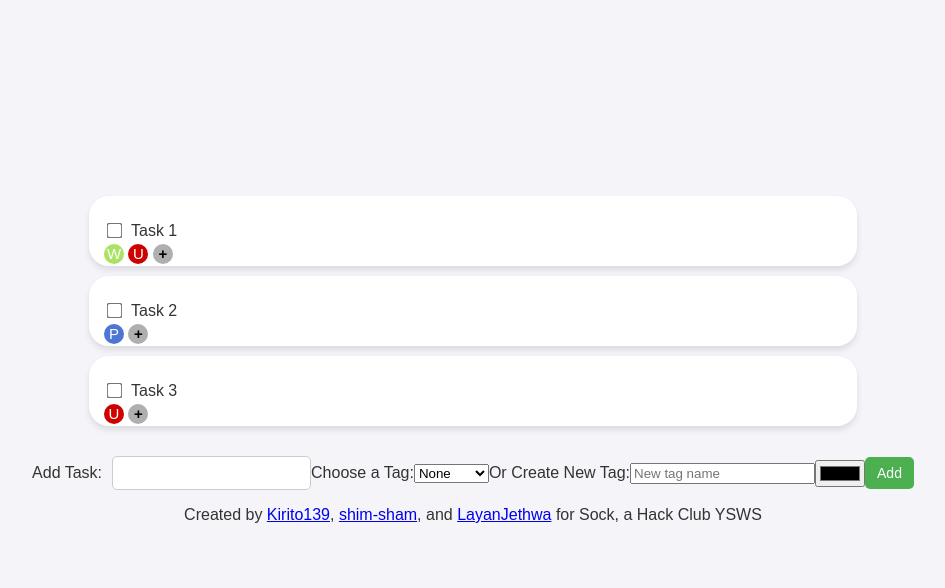
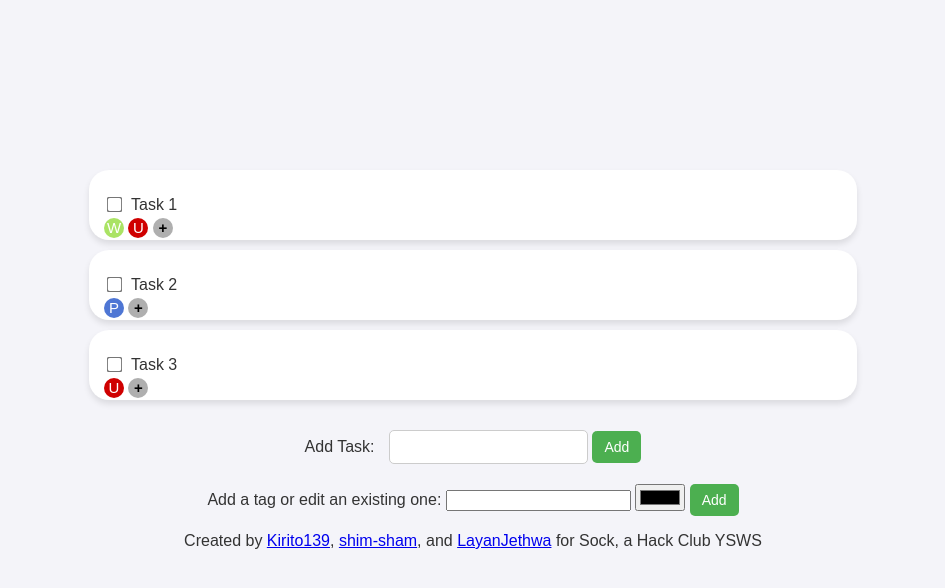
Before and after one commit to sock-bombers/to-do-list, a Flask app: page / in a window 1280 px wide. Shown: the top 588 px of the page, without its empty margins (167-1112 px from the left). Run offline with Flask 3, Linux system fonts and the light colour scheme; some web fonts are replaced.

Commit message:
changed tag add form to edit colours as well

```diff
--- a/project/app.py
+++ b/project/app.py
@@ -79,6 +79,17 @@ def delete_tag():
 
     return redirect(url_for('index'))
 
+@app.route('/create_tag', methods=['POST'])
+def create_tag():
+    tag = request.form.get('tagCreated')
+
+    colour = request.form.get('newTagColour')
+    tags[tag] = colour
+
+    print(tag, colour)
+
+    return redirect(url_for('index'))
+
 
 if __name__ == '__main__':
     app.run(debug=True)
--- a/project/static/styles.css
+++ b/project/static/styles.css
@@ -69,7 +69,14 @@ form button:hover {
 }
 
 #addtaskform {
-    display: flex;
+    display: flexbox;
+    justify-content: center;
+    align-items: center;
+    margin-top: 20px;
+}
+
+#createtagform {
+    display: flexbox;
     justify-content: center;
     align-items: center;
     margin-top: 20px;
@@ -87,6 +94,18 @@ form button:hover {
 }
 
 #add-task-submit {
+    background-color: #4caf50;
+    color: #fff;
+    border-radius: 5px;
+    border: none;
+    padding: 8px 12px;
+    cursor: pointer;
+    &:hover {
+        background-color: #45a049;
+    }
+}
+
+#create-tag-submit {
     background-color: #4caf50;
     color: #fff;
     border-radius: 5px;
@@ -135,8 +154,9 @@ form button:hover {
     margin-top: 1px;
     width: 17px;
     height: 17px;
+    font-weight: bold;
     border-radius: 50%;
-    background-color: #ff0000;
+    background-color: white;
     border-color: black;
     border-style: solid;
     border-width: 1px;
--- a/project/templates/index.html
+++ b/project/templates/index.html
@@ -83,19 +83,27 @@
     <form id="addtaskform" method="POST" action="{{ url_for('add_task') }}">
         <label id="add-task" for="newTask">Add Task:</label>
         <input id="add-task-input" type="text" id="newTask" name="newTask" required>
+        <button id="add-task-submit" type="submit">Add</button>
+    </form>
 
-        <label for="taskTag">Choose a Tag:</label>
-        <select id="taskTag" name="taskTag">
-            <option value="">None</option>
+    <form id="createtagform" method="POST" action="{{ url_for('create_tag') }}">
+        <label for="taskTag">Add a tag or edit an existing one:</label>
+        <input type="text" list="tags-list" id="tagCreated" name="tagCreated" required onchange="
+        tagsList = {{ tags | safe }};
+        tagColour = tagsList[this.value];
+        if (typeof tagColour == 'undefined') {
+            tagColour = '#000000'
+        }
+        document.getElementById('newTagColour').value = tagColour;
+        " onfocus="this.value=''">
+        <datalist id="tags-list">
             {% for tag in tags.keys() %}
                 <option value="{{ tag }}">{{ tag }}</option>
             {% endfor %}
-        </select>
+        </datalist>
 
-        <label for="newTag"> Or Create New Tag:</label>
-        <input type="text" id="newTag" name="newTag" placeholder="New tag name">
-        <input type="color" id="newTagColor" name="newTagColor" value="#000000">
-        <button id="add-task-submit" type="submit">Add</button>
+        <input type="color" id="newTagColour" name="newTagColour" value="#000000">
+        <button id="create-tag-submit" type="submit">Add</button>
     </form>
 </body>
 
```
Also changed, not shown: README.md.
